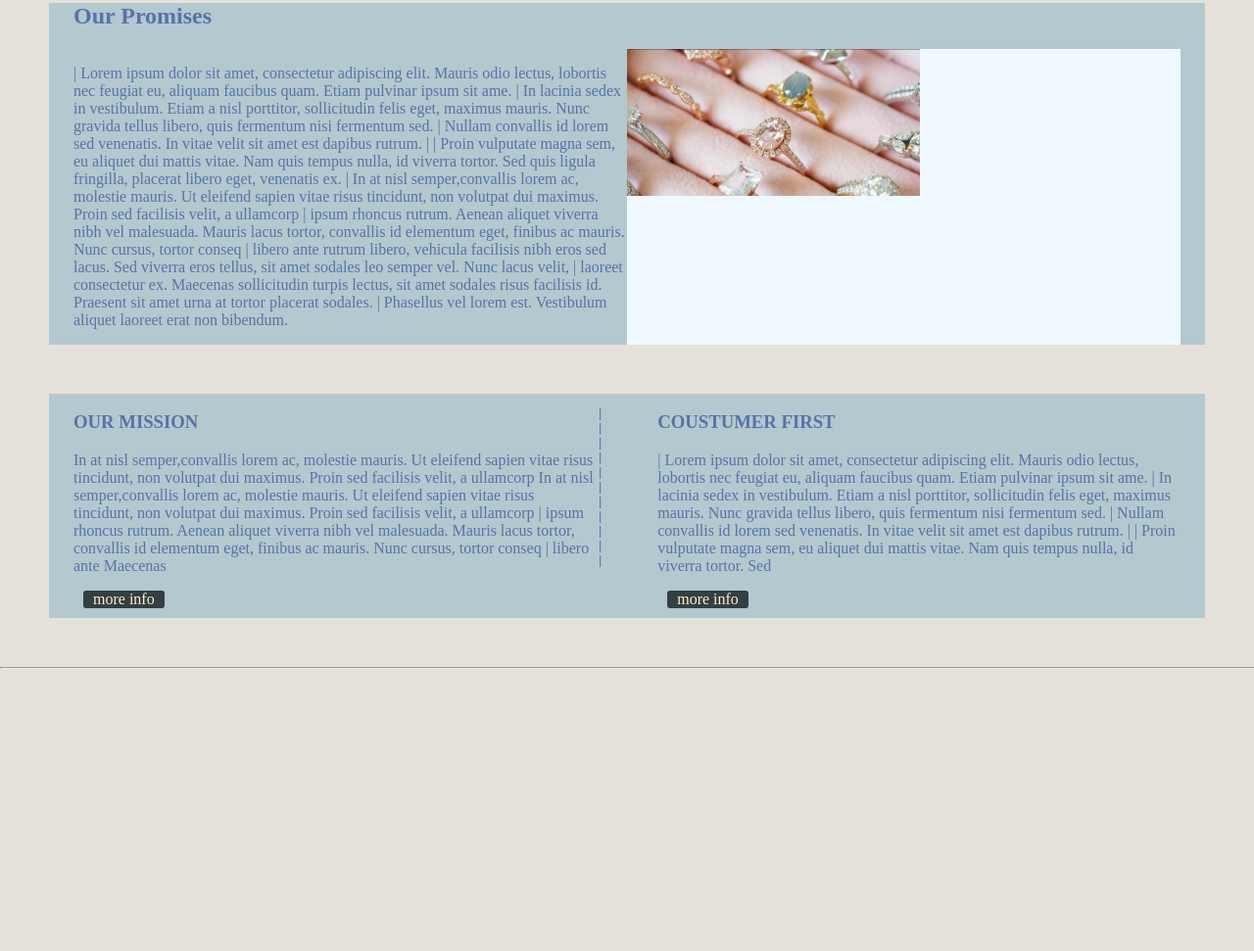
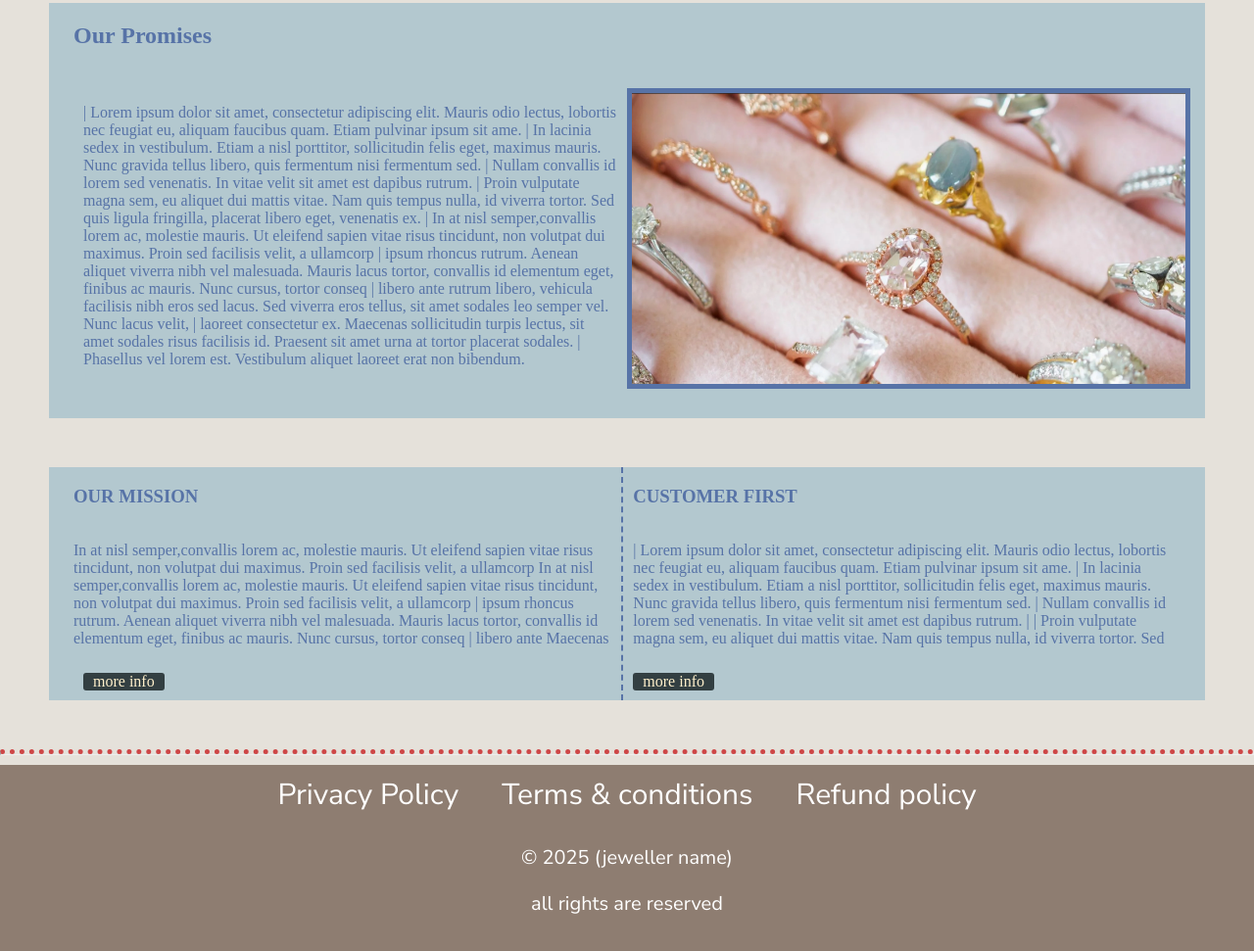
Before and after one commit to Ashish150806/project_01-jewelers, a plain HTML site: page code/index.html in a window 1280 px wide. Shown: the part 733-1704 px from the top of the page at 98% size. Before the commit the page ends 1424 px from the top, so only its background shows below. Drawn offline with Linux system fonts and the light colour scheme.

Commit message:
Update index.html
Updates by ankit like adding a footer and fixing some major blunders

```diff
--- a/code/index.html
+++ b/code/index.html
@@ -6,13 +6,50 @@
     <meta name="viewport" content="width=device-width, initial-scale=1.0">
     <link rel="stylesheet" type="text/css" href="style.css">
     <title>PROJECT_01-JEWELERS</title>
+    <link rel="icon" type="image/x-icon" href="rotating-img.png" style="" >
+    <style>
+        @import url('https://fonts.googleapis.com/css2?family=Pacifico&display=swap');
+        @import url('https://fonts.googleapis.com/css2?family=Nunito+Sans:ital,opsz,wght@0,6..12,200..1000;1,6..12,200..1000&display=swap');
+        hr{
+            border-top: dotted 5px #ce4646
+        }
+        footer{
+            background-color:rgb(142, 125, 113);
+            width: auto;
+            height: 250px;
+            text-align: center;
+        }
+        .foot-link{
+            margin: 10px;
+            padding: 10px;
+        }
+        .foot-link a{
+            font-family: "Nunito Sans",serif;
+            font-size: 30px;
+            padding: 20px;
+            text-decoration: none;
+            color: white;
+            transition: color 0.3s;
+
+        }
+        .foot-link a:hover{
+            color: #dddae056;
+        }
+        .foot-copyright{
+            font-family: "Nunito Sans",serif;
+            margin: 0px;
+            padding: 0px;
+            font-size: 20px;
+            color: white;
+        }
+    </style>
 </head>
 
 <body>
     <header>
         <div id="navbar">
-            <div id=navbar-left>
-                <div><img src="logo.png" alt="logo" height="150px"></div>
+            <div id=navbar-left style="overflow: auto;">
+                <div ><img src="logo.png" alt="logo" height="150px"></div>
                 <div>
                     <h1>PROJECT_01-JEWELERS</h1>
                 </div>
@@ -34,16 +71,15 @@
         <img src="rotating-img.png" alt="rotating images" style="width: 100%; object-fit: cover;">
     </div>
     <div class="content_box">
-        <h2>Our Promises</h2>
+        <h2 style="padding:20px 0px">Our Promises</h2>
         <div style="display: flex;">
             <div style="width: 50%;">
-                <p>
+                <p style="padding: 0px 10px 20px ;">
                     | Lorem ipsum dolor sit amet, consectetur adipiscing elit. Mauris odio lectus, lobortis nec feugiat
                     eu, aliquam faucibus quam. Etiam pulvinar ipsum sit ame.
                     | In lacinia sedex in vestibulum. Etiam a nisl porttitor, sollicitudin felis eget, maximus mauris.
                     Nunc gravida tellus libero, quis fermentum nisi fermentum sed.
                     | Nullam convallis id lorem sed venenatis. In vitae velit sit amet est dapibus rutrum.
-                    |
                     | Proin vulputate magna sem, eu aliquet dui mattis vitae. Nam quis tempus nulla, id viverra tortor.
                     Sed quis ligula fringilla, placerat libero eget, venenatis ex.
                     | In at nisl semper,convallis lorem ac, molestie mauris. Ut eleifend sapien vitae risus tincidunt,
@@ -57,15 +93,15 @@
                     | Phasellus vel lorem est. Vestibulum aliquet laoreet erat non bibendum.
                 </p>
             </div>
-            <div style="width: 50%; background-color: aliceblue;">
-                <img src="rotating-img.png" alt="logo" height="150px">
+            <div style="width: 50%; background-color: ;padding: 0px 0px 40px;" >
+                <img src="rotating-img.png" alt="logo" height="100%" width="100%" style="border: solid 5px ;">
             </div>
         </div>
     </div>
     <div class="content_box" style="display: flex;">
-        <div style="width: 49.5%;">
+        <div style="width: 49.5%; border-right:dashed 2px ">
             <h3 style="align-content: center;">OUR MISSION</h3>
-            <div>
+            <div style="display: flex;padding: 0px 10px 0px 0px;">
                 <p>In at nisl semper,convallis lorem ac, molestie mauris. Ut eleifend sapien vitae risus tincidunt, non
                     volutpat dui maximus. Proin sed facilisis velit, a ullamcorp
                     In at nisl semper,convallis lorem ac, molestie mauris. Ut eleifend sapien vitae risus tincidunt, non
@@ -78,25 +114,9 @@
                 <a href="test.html" target="_blank">more info</a>
             </div>
         </div>
-        <div>
-            <pre>
-|
-|
-|
-|
-|
-|
-|
-|
-|
-|
-|
-
-        </pre>
-        </div>
         <div style="width: 49.5%;">
-            <h3>COUSTUMER FIRST</h3>
-            <div><p>
+            <h3 style="padding: 0px 0px 0px 10px">CUSTOMER FIRST</h3>
+            <div style="display: flex;padding: 0px 0px 0px 10px;"><p>
                 | Lorem ipsum dolor sit amet, consectetur adipiscing elit. Mauris odio lectus, lobortis nec feugiat eu,
                 aliquam faucibus quam. Etiam pulvinar ipsum sit ame.
                 | In lacinia sedex in vestibulum. Etiam a nisl porttitor, sollicitudin felis eget, maximus mauris. Nunc
@@ -112,15 +132,17 @@
             </div>
         </div>
     </div>
-
-
-
-
+<hr >
     <footer>
-        <hr style="width: 100%;">
-
-
+        <div class="foot-link">
+            <a href="#">Privacy Policy</a>
+            <a href="#"> Terms & conditions</a>
+            <a href="#">Refund policy</a>
+        </div>
+            <div class="foot-copyright">
+                <p>&copy 2025 (jeweller name)</p>
+               <p>all rights are reserved</p>
+        </div>
     </footer>
 </body>
-
 </html>
```
